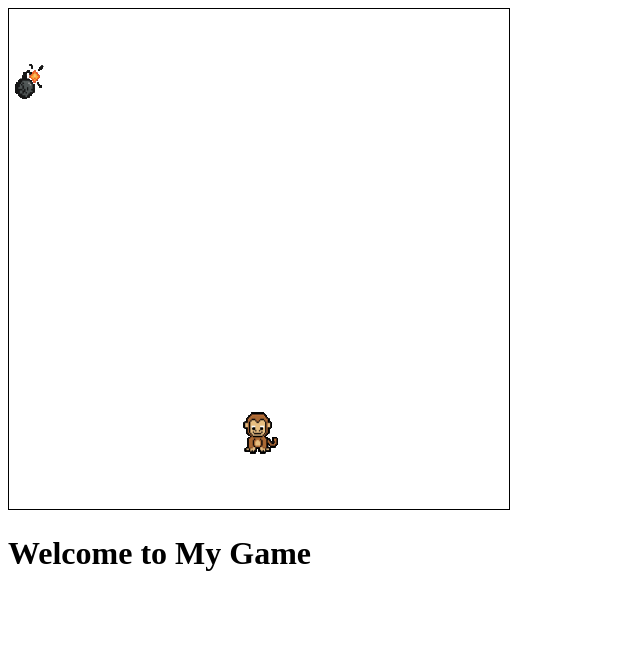
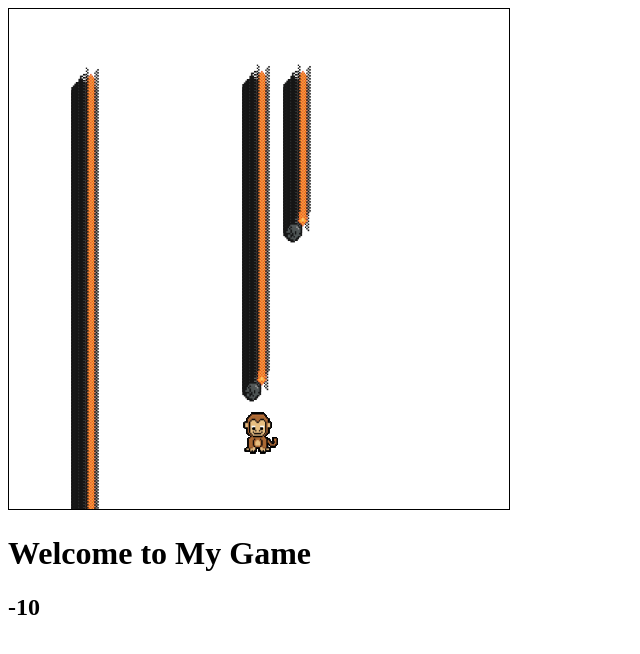
Before and after one commit to saveer26/Game2, a plain HTML site: page index.html in a window 1280 px wide. Shown: the whole page, without its empty margins (0-640 px from the left). Drawn offline with Linux system fonts and the light colour scheme.

Commit message:
changed some things chat

```diff
--- a/index.html
+++ b/index.html
@@ -7,6 +7,7 @@
   <body>
     <canvas id="canvas"></canvas>
     <h1>Welcome to My Game</h1>
+    <h2 id="score">0</h2>
     <script src="script.js"></script>
   </body>
 </html>
--- a/script.js
+++ b/script.js
@@ -1,9 +1,18 @@
 const canvas = document.getElementById("canvas");
 const ctx = canvas.getContext("2d")
 let score = 0
+let scoreBoard = document.getElementById("score")
+// Collision Function
+function isColliding(rect1, rect2) {
+  return !(rect1.x > rect2.x + rect2.width ||
+             rect1.x + rect1.width < rect2.x ||
+             rect1.y > rect2.y + rect2.height ||
+             rect1.y + rect1.height < rect2.y);
+}
 
 canvas.width = 500;
 canvas.height = 500;
+
 // player object
 const playerSprite = new Image();
 playerSprite.src = "sprites/player.png";
@@ -27,9 +36,20 @@ enemySprite.src = "sprites/bomb.png";
       y : 50,
       height : 45,
       width : 40,
-      speed : 25,
+      speed : 3,
       vy : 25
   }
+  // collectable
+  const collectable = {
+    x:0,
+    y:0,
+    width:50,
+    height:50,
+    speed:2,
+    sprite:"None",
+    active: false
+  }
+  resetEnemy();
   function drawPlayer() {
     ctx.drawImage(player.sprite,player.x,player.y,player.width,player.height);
 }
@@ -66,12 +86,31 @@ function movePlayer() {
     player.x = 0
   }
 }
+function resetEnemy() {
+  let placeEnemy = Math.floor(Math.random()*canvas.width+1);
+    enemy.x = placeEnemy;
+    enemy.y = 50;
+}
+function moveEnemy(){
+  enemy.vy = enemy.speed;
+  enemy.y += enemy.vy;
+  if (enemy.y >= canvas.height){
+    resetEnemy();
+  }
+  if (isColliding(player,enemy)){
+    resetEnemy();
+    score -= 10;
+    scoreBoard.innerHTML = score;
+  }
+
+}
 // uptate game function
 function update() {
   drawBackground();
   drawPlayer();
   drawEnemy();
   movePlayer();
+  moveEnemy();
     requestAnimationFrame(update);
 }
 update()
```
